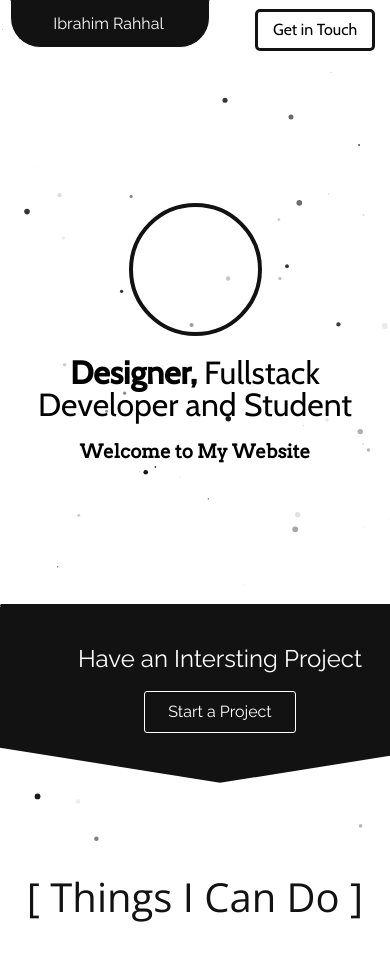
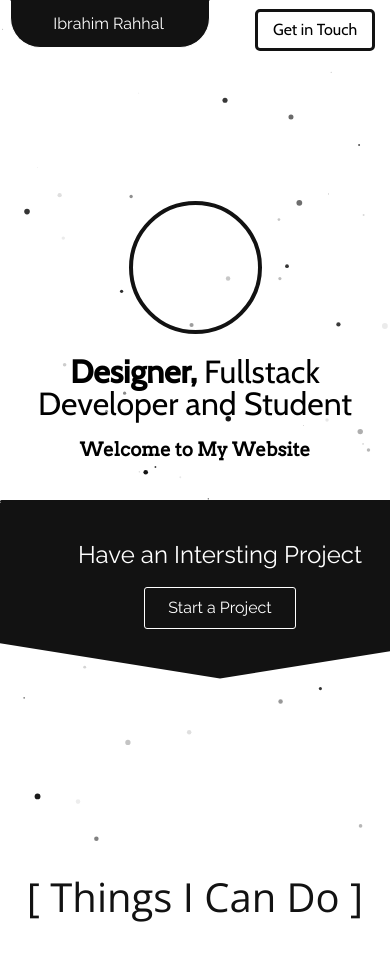
Before and after one commit to Ibrahimrahhal/Portfolio-Website, a PHP site: page / in a window 390 px wide; the page is wider, and only the part inside the window is pictured. Shown: the top 978 px of that part. Run offline with PHP 8.4, Linux system fonts and the light colour scheme; some libraries are stand-ins or nearby versions; grey boxes are pictures that could not be loaded.

Commit message:
tablet testing"

```diff
--- a/index.css
+++ b/index.css
@@ -31,7 +31,7 @@ canvas {
   height:100%; width:100%; position:fixed; z-index:-100;
 }
 .full-page-hero{
-height: calc(100vh - 300px);
+height: 90%;
 display: flex;
 flex-direction: column;
 align-items: center;
@@ -53,6 +53,7 @@ height: 3px;
 width: 600px;
 background-color: #121212;
 margin: 0 auto;
+margin-top: 40px;
 border-radius: 50px;
 
 }
--- a/index.html
+++ b/index.html
@@ -60,8 +60,6 @@
     </div>
     <h1 class="main-h1">Designer,<span> Fullstack Developer and Student</span></h1>
     <h3 class="main-h3">Welcome to My Website</h3>
-
-    </div>
     <div class="hr-2px">
 
     </div>
@@ -70,6 +68,8 @@
       <a class="project-btn project-btn-hover">Start a Project</a>
 
     </div>
+    </div>
+
     </div>
 
 
```
